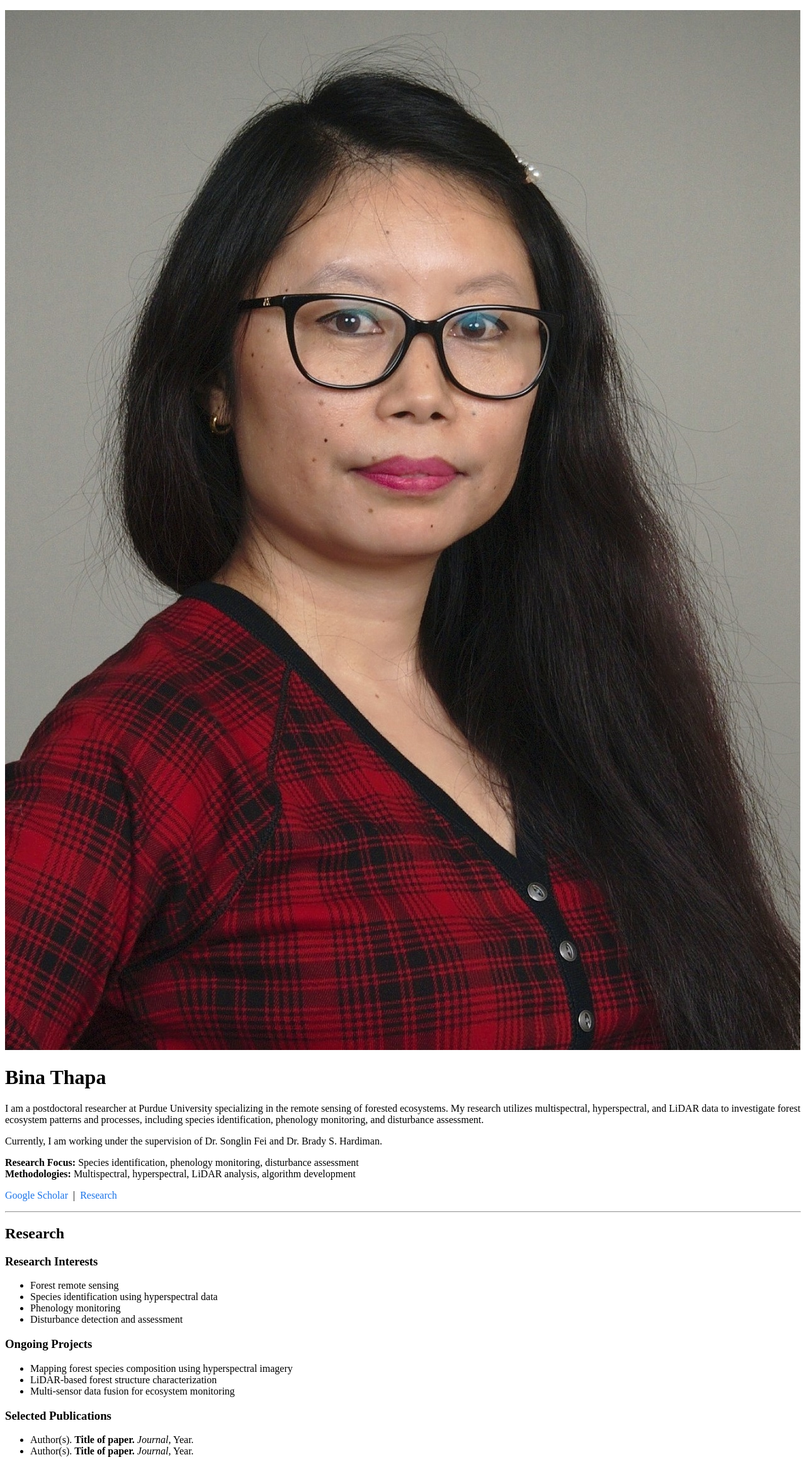
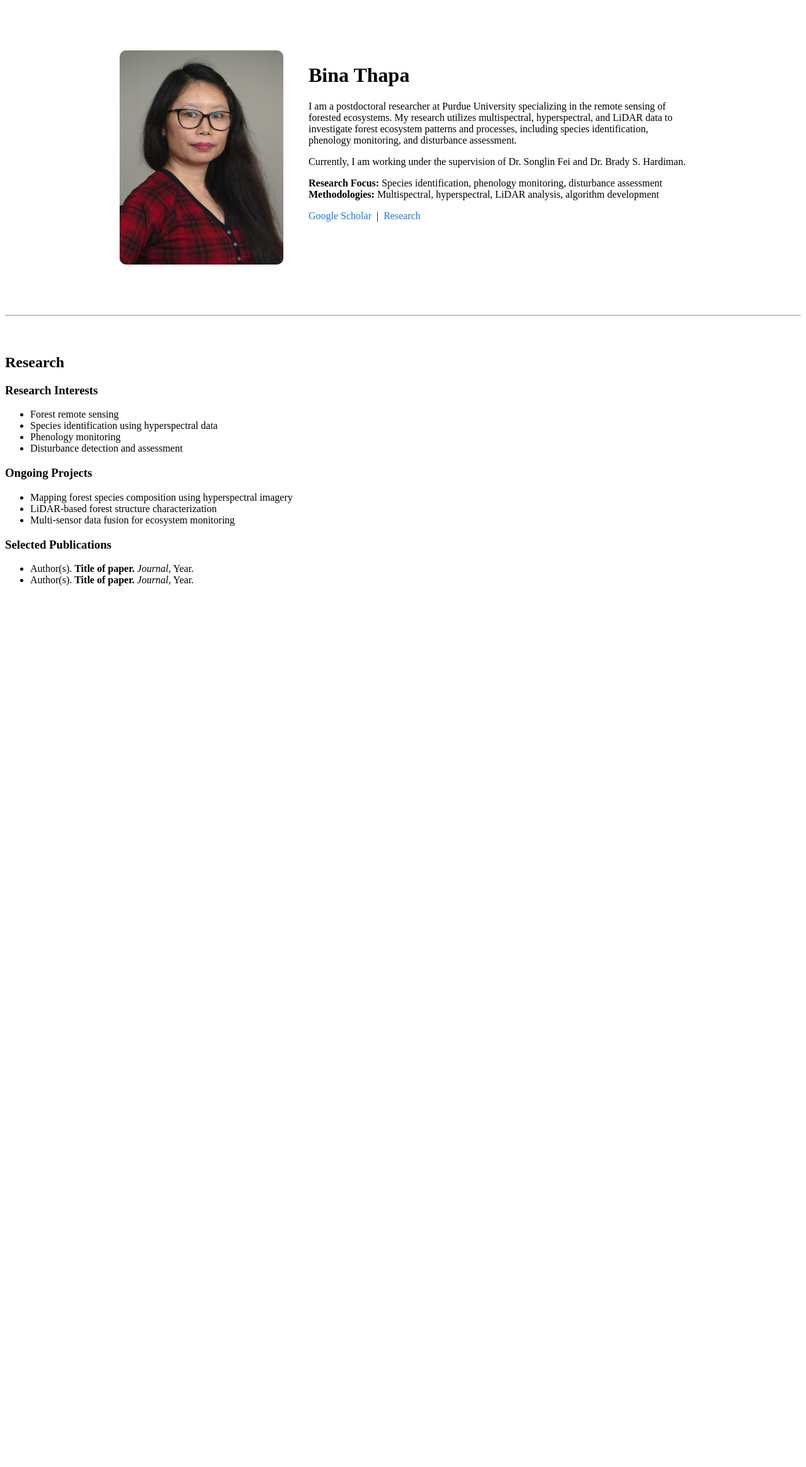
Before and after one commit to ThapaBina/thapabina.github.io, a Jekyll site: the page built from index.md, in a window 1280 px wide. Shown: the whole page at 63% size. Built offline with Jekyll 4.4.1, drawn with Linux system fonts in a browser that asks for light colours; after the commit the page ends 946 px from its top, so only the background shows below that.

Commit message:
Update style.css

```diff
--- a/assets/style.css
+++ b/assets/style.css
@@ -1,5 +1,25 @@
+.profile {
+  display: flex;
+  align-items: flex-start;
+  gap: 40px;
+  max-width: 900px;
+  margin: 80px auto;
+  padding: 0 20px;
+}
+
+.profile-pic {
+  width: 260px;
+  height: auto;
+  border-radius: 10px;
+  flex-shrink: 0;
+}
+
+.profile-text {
+  max-width: 600px;
+}
+
 .profile-text a {
-  color: #1a73e8;          /* Google Scholar blue */
+  color: #1a73e8;
   text-decoration: none;
   font-weight: 500;
 }
@@ -7,3 +27,7 @@
 .profile-text a:hover {
   text-decoration: underline;
 }
+
+hr {
+  margin: 60px 0;
+}
```
